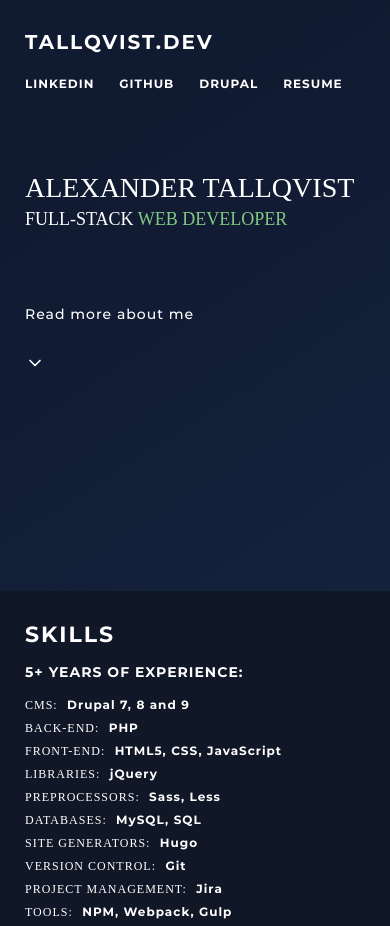
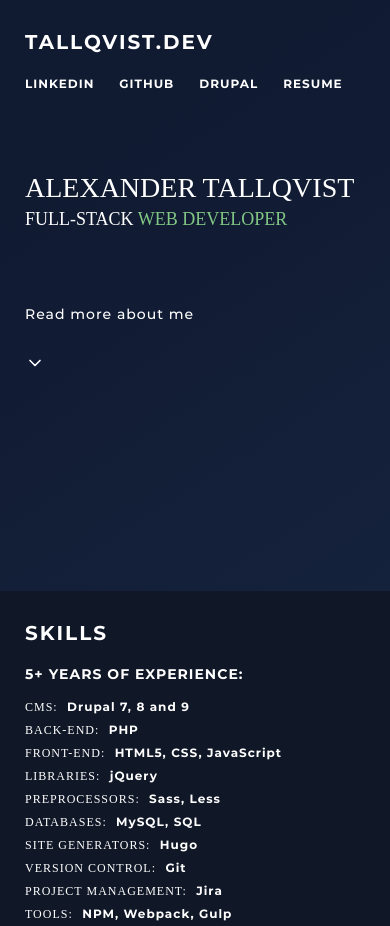
Before and after one commit to AlexanderTallqvist/alexandertallqvist.net, a plain HTML site: page index.html in a window 390 px wide. Shown: the top 926 px of the page. Drawn offline with Linux system fonts and the light colour scheme; a web font is replaced by a local one.

Commit message:
Minor style changes.

```diff
--- a/css/main.css
+++ b/css/main.css
@@ -325,7 +325,8 @@ a, a:active, a:focus{
   }
 
   .main-content .column h2 {
-    margin-bottom: 15px;
+    font-size: 20px;
+    margin-bottom: 20px;
   }
 
   .main-content .skills-left,
```
